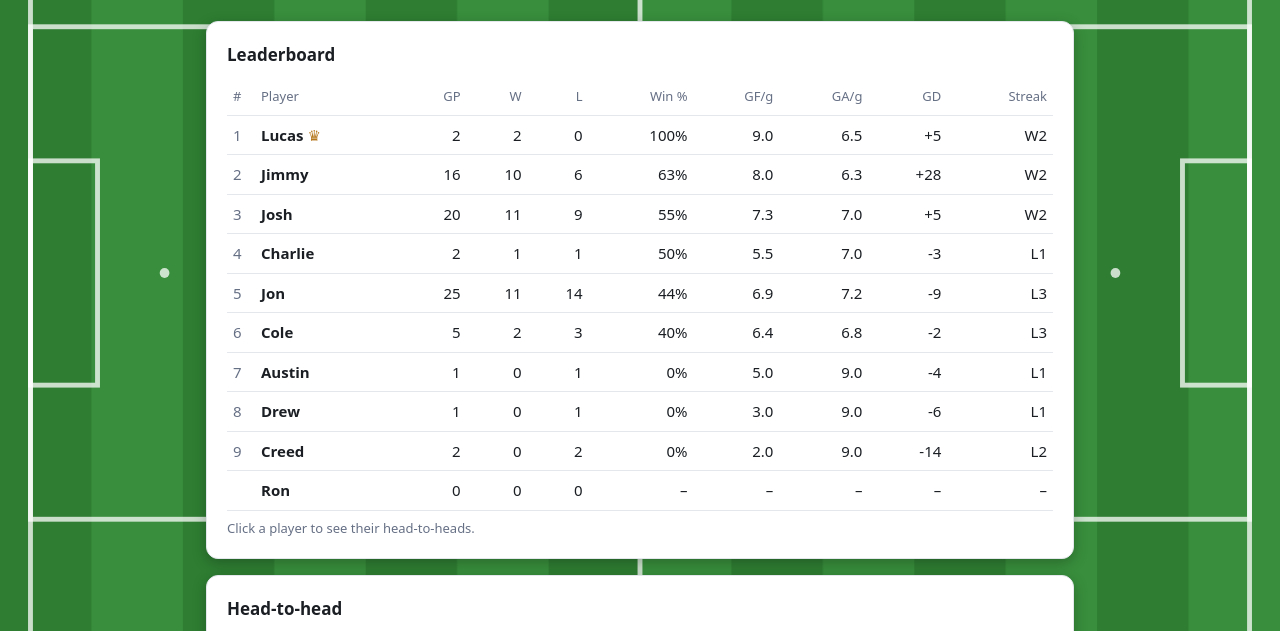
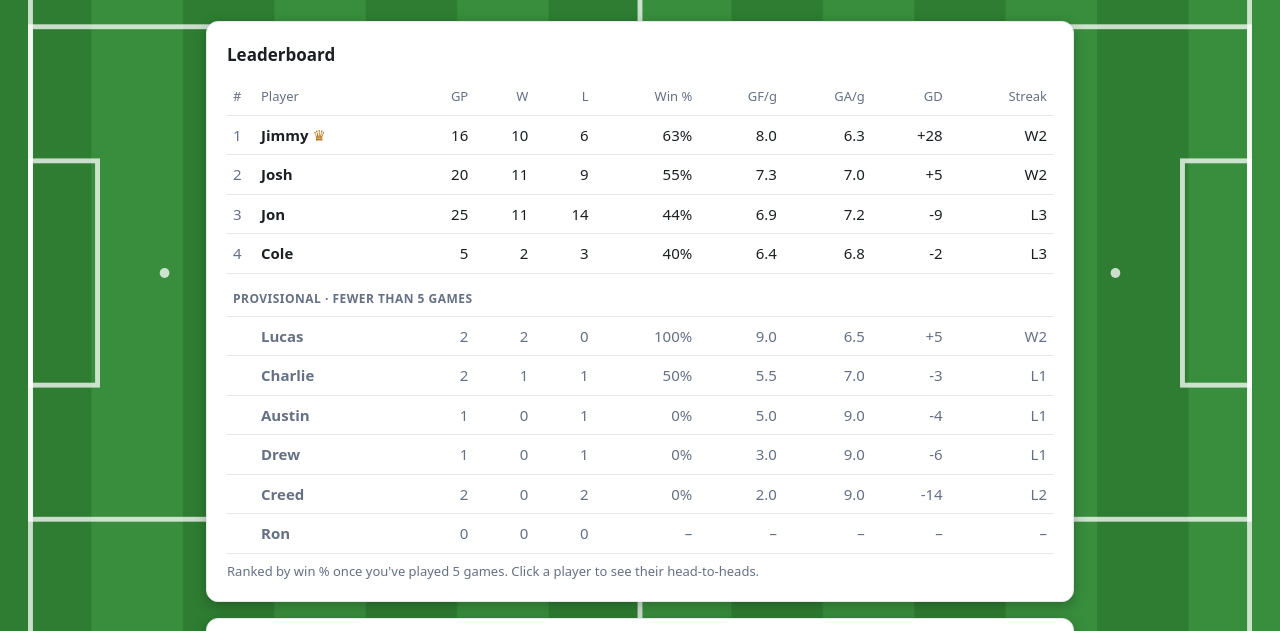
Before and after one commit to jon-oh-io/Foosball-Matches, a plain HTML site: page index.html in a window 1280 px wide. Shown: the part 127-758 px from the top of the page. Drawn offline with Linux system fonts and the light colour scheme.

Commit message:
Require 5 games to be ranked on the leaderboard
Players with fewer than 5 games are listed below a "Provisional" divider
without a rank, so a short unbeaten run can't take the crown.
Threshold is MIN_GAMES in index.html.

Co-Authored-By: Claude Opus 5.5 <noreply@anthropic.com>

```diff
--- a/index.html
+++ b/index.html
@@ -34,8 +34,11 @@
   th, td { padding: 8px 6px; border-bottom: 1px solid var(--line); text-align: right; white-space: nowrap; }
   th:first-child, td:first-child, .l { text-align: left; }
   th { color: var(--muted); font-weight: 500; font-size: 13px; }
-  #board tbody tr { cursor: pointer; }
-  #board tbody tr:hover { background: var(--hover); }
+  #board tbody tr[data-p] { cursor: pointer; }
+  #board tbody tr[data-p]:hover { background: var(--hover); }
+  #board tr.prov td { color: var(--muted); }
+  #board tr.divider td { text-align: left; color: var(--muted); font-size: 12px; font-weight: 600;
+                         text-transform: uppercase; letter-spacing: .04em; padding-top: 16px; }
   .rank { color: var(--muted); width: 28px; }
   .crown { color: var(--gold); }
   .win { font-weight: 700; }
@@ -102,7 +105,7 @@
   <div class="card">
     <h2>Leaderboard</h2>
     <div class="scroll"><table id="board"></table></div>
-    <p class="hint">Click a player to see their head-to-heads.</p>
+    <p class="hint">Ranked by win % once you've played 5 games. Click a player to see their head-to-heads.</p>
   </div>
 
   <div class="card" id="h2h">
@@ -207,21 +210,31 @@ function playerStats(who, ms = sorted()) {
 }
 
 // ---------- Leaderboard ----------
+// Players need this many games to get a rank; everyone else is listed below as provisional.
+const MIN_GAMES = 5;
+
 function renderBoard() {
   const ms = sorted();
   const rows = allPlayers().map(p => playerStats(p, ms))
     .sort((x, y) => (y.n ? y.w / y.n : -1) - (x.n ? x.w / x.n : -1) || y.w - x.w || (y.gf - y.ga) - (x.gf - x.ga));
+  const ranked = rows.filter(r => r.n >= MIN_GAMES), provisional = rows.filter(r => r.n < MIN_GAMES);
   const goals = ms.reduce((s, m) => s + m.g1 + m.g2, 0);
   $('summary').textContent = `${ms.length} games · ${allPlayers().length} players · ${goals} goals`;
+  const row = (r, rank) => `<tr data-p="${esc(r.who)}"${rank ? '' : ' class="prov"'}>
+      <td class="rank">${rank || ''}</td>
+      <td class="l"><b>${esc(r.who)}</b>${rank === 1 ? ' <span class="crown" title="Top of the table">♛</span>' : ''}</td>
+      <td>${r.n}</td><td>${r.w}</td><td>${r.l}</td><td>${pct(r.w, r.n)}</td>
+      <td>${fmt(r.gf / r.n)}</td><td>${fmt(r.ga / r.n)}</td><td>${r.n ? signed(r.gf - r.ga) : '–'}</td><td>${r.streak}</td>
+    </tr>`;
   $('board').innerHTML = `<thead><tr><th>#</th><th class="l">Player</th><th>GP</th><th>W</th><th>L</th><th>Win %</th>
       <th>GF/g</th><th>GA/g</th><th>GD</th><th>Streak</th></tr></thead><tbody>` +
-    rows.map((r, i) => `<tr data-p="${esc(r.who)}">
-      <td class="rank">${r.n ? i + 1 : ''}</td>
-      <td class="l"><b>${esc(r.who)}</b>${i === 0 && r.n ? ' <span class="crown" title="Top of the table">♛</span>' : ''}</td>
-      <td>${r.n}</td><td>${r.w}</td><td>${r.l}</td><td>${pct(r.w, r.n)}</td>
-      <td>${fmt(r.gf / r.n)}</td><td>${fmt(r.ga / r.n)}</td><td>${r.n ? signed(r.gf - r.ga) : '–'}</td><td>${r.streak}</td>
-    </tr>`).join('') + '</tbody>';
-  $('board').querySelectorAll('tbody tr').forEach(tr => tr.onclick = () => {
+    (ranked.length ? '' : `<tr class="divider"><td colspan="10">Nobody has played ${MIN_GAMES} games yet.</td></tr>`) +
+    ranked.map((r, i) => row(r, i + 1)).join('') +
+    (provisional.length
+      ? `<tr class="divider"><td colspan="10">Provisional · fewer than ${MIN_GAMES} games</td></tr>` +
+        provisional.map(r => row(r, 0)).join('')
+      : '') + '</tbody>';
+  $('board').querySelectorAll('tbody tr[data-p]').forEach(tr => tr.onclick = () => {
     const p = tr.dataset.p;
     // Pair them with their most-played opponent
     const opp = Object.entries(playerStats(p).games.reduce((c, g) => (c[g.opp] = (c[g.opp] || 0) + 1, c), {}))
```
Also changed, not shown: 1 other file.
